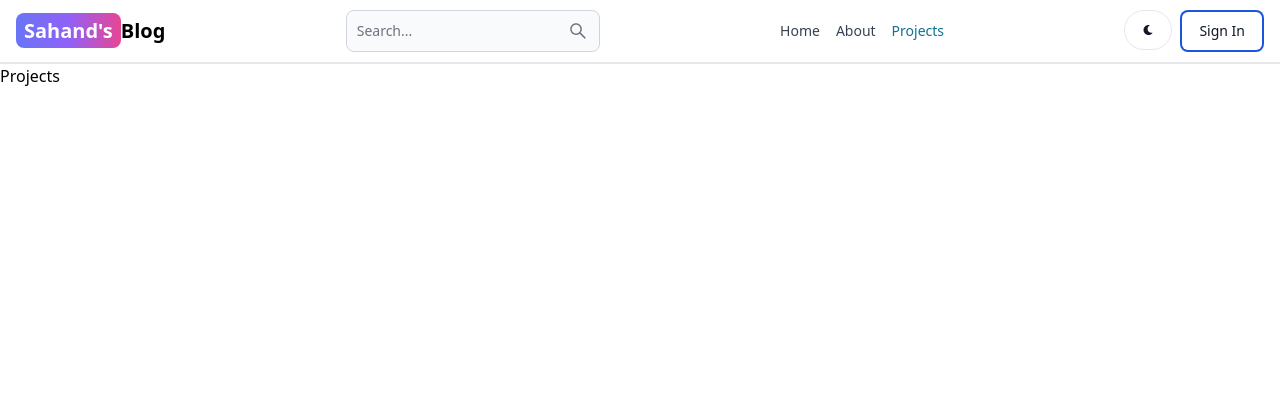
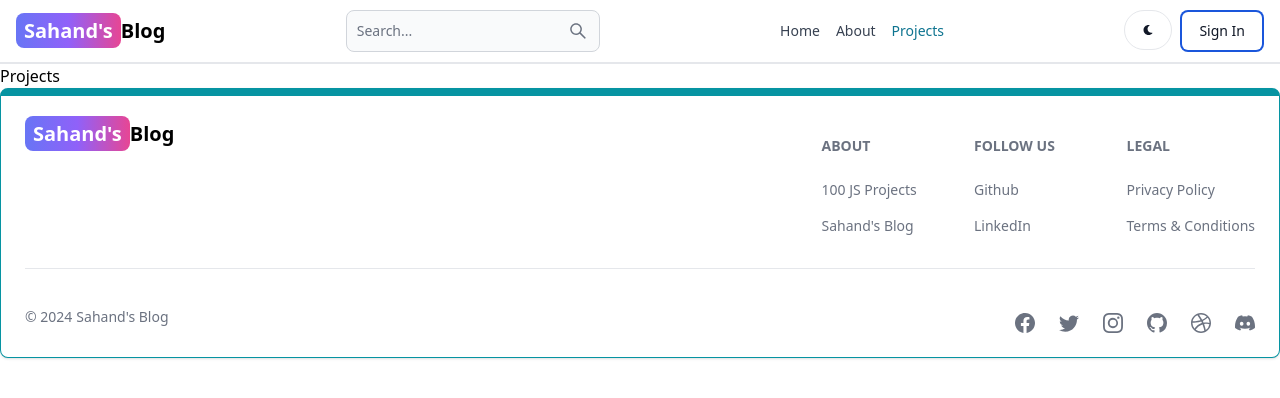
Before and after one commit to Kulath1/MERN-Blog, a React (Vite) app in the folder client/: page /projects in a window 1280 px wide. Shown: the top 398 px of the page. Built offline with nearby package versions, Linux system fonts and the light colour scheme.

Commit message:
Create the Footer component

```diff
--- a/client/src/App.jsx
+++ b/client/src/App.jsx
@@ -6,6 +6,8 @@
 import Dashboard from './pages/Dashboard'
 import Projects from './pages/Projects'
 import Header from './components/Header'
+import FooterCom from './components/Footer'
+
 
 export default function App() {
   return (
@@ -19,6 +21,7 @@
         <Route path='/dashboard' element={<Dashboard />} />
         <Route path='/projects' element={<Projects />} />
       </Routes>
+      <FooterCom />
     </BrowserRouter>
   )
 }
--- /dev/null
+++ b/client/src/components/Footer.jsx
@@ -0,0 +1,93 @@
+import { Footer } from "flowbite-react";
+import { Link } from "react-router-dom";
+import {BsFacebook, BsTwitter, BsInstagram, BsGithub, BsDribbble, BsDiscord} from 'react-icons/bs';
+
+export default function FooterCom(){
+    return (
+        <Footer container className="border border-t-8 border-teal-500">
+            <div className="w-full max-w-7xl mx-auto">
+                <div className="grid w-full justify-between sm:flex md:grid-cols-1">
+                    <div>
+                    <Link to="/" className='self-center whitespace-nowrap text-lg sm:text-xl font-semibold dark:text-white'>
+                        <span className='px-2 py-1 bg-gradient-to-r from-indigo-500 via-purple-500 to-pink-500 rounded-lg text-white'>
+                            Sahand's</span>
+                            Blog
+                     </Link>
+                    </div>
+
+                    <div className="grid grid-cols-2 gap-8 mt-4 sm:grid-cols-3 sm:gap-6">
+                        <div>
+                        <Footer.Title title="About"/>
+                        <Footer.LinkGroup col>
+                            <Footer.Link
+                                href="https://www.100jsprojects.com"
+                                target='_blank'//open a new tab
+                                rel='noopener noreferer' //prevent the blockage of the new tab
+                                >
+                                100 JS Projects
+                            </Footer.Link>
+                            <Footer.Link
+                                href="/about"
+                                target='_blank'//open a new tab
+                                rel='noopener noreferer' //prevent the blockage of the new tab
+                                >
+                                Sahand's Blog
+                            </Footer.Link>
+                        </Footer.LinkGroup>
+                        </div>
+                        <div>
+                        <Footer.Title title="Follow Us"/>
+                        <Footer.LinkGroup col>
+                            <Footer.Link
+                                href="https://github.com/Kulath1"
+                                target='_blank'//open a new tab
+                                rel='noopener noreferer' //prevent the blockage of the new tab
+                                >
+                                Github
+                            </Footer.Link>
+                            <Footer.Link
+                                href="https://www.linkedin.com/in/nipuni-kulathunga-879898250/"
+                                target='_blank'//open a new tab
+                                rel='noopener noreferer' //prevent the blockage of the new tab
+                                >
+                                LinkedIn
+                            </Footer.Link>
+                        </Footer.LinkGroup>
+                        </div>
+                        <div>
+                        <Footer.Title title="Legal"/>
+                        <Footer.LinkGroup col>
+                            <Footer.Link
+                                href="#"
+                                target='_blank'//open a new tab
+                                rel='noopener noreferer' //prevent the blockage of the new tab
+                                >
+                                Privacy Policy
+                            </Footer.Link>
+                            <Footer.Link
+                                href="#"
+                                target='_blank'//open a new tab
+                                rel='noopener noreferer' //prevent the blockage of the new tab
+                                >
+                                Terms &amp; Conditions
+                            </Footer.Link>
+                        </Footer.LinkGroup>
+                        </div>
+                    </div>
+                </div>
+                <Footer.Divider/>
+                <div  className="w-full sm:flex sm:items-center sm:justify-between">
+                    <Footer.Copyright href="#" by="Sahand's Blog" year={new Date().getFullYear()}/>
+                    <div className="flex gap-6 sm:mt-3 mt-4 sm:justify-center">
+                        <Footer.Icon href="#" icon={BsFacebook}/>
+                        <Footer.Icon href="#" icon={BsTwitter}/>
+                        <Footer.Icon href="#" icon={BsInstagram}/>
+                        <Footer.Icon href="#" icon={BsGithub}/>
+                        <Footer.Icon href="#" icon={BsDribbble}/>
+                        <Footer.Icon href="#" icon={BsDiscord}/>
+                    </div>
+                </div>
+            </div>
+        </Footer>
+    )
+}
--- a/client/src/components/Header.jsx
+++ b/client/src/components/Header.jsx
@@ -33,7 +33,7 @@
               <FaMoon/>
           </Button>
           <Link to='/sign-in'>
-            <Button color="blue" outline>
+            <Button color='blue' outline>
                 Sign In
             </Button>
           </Link>
```
